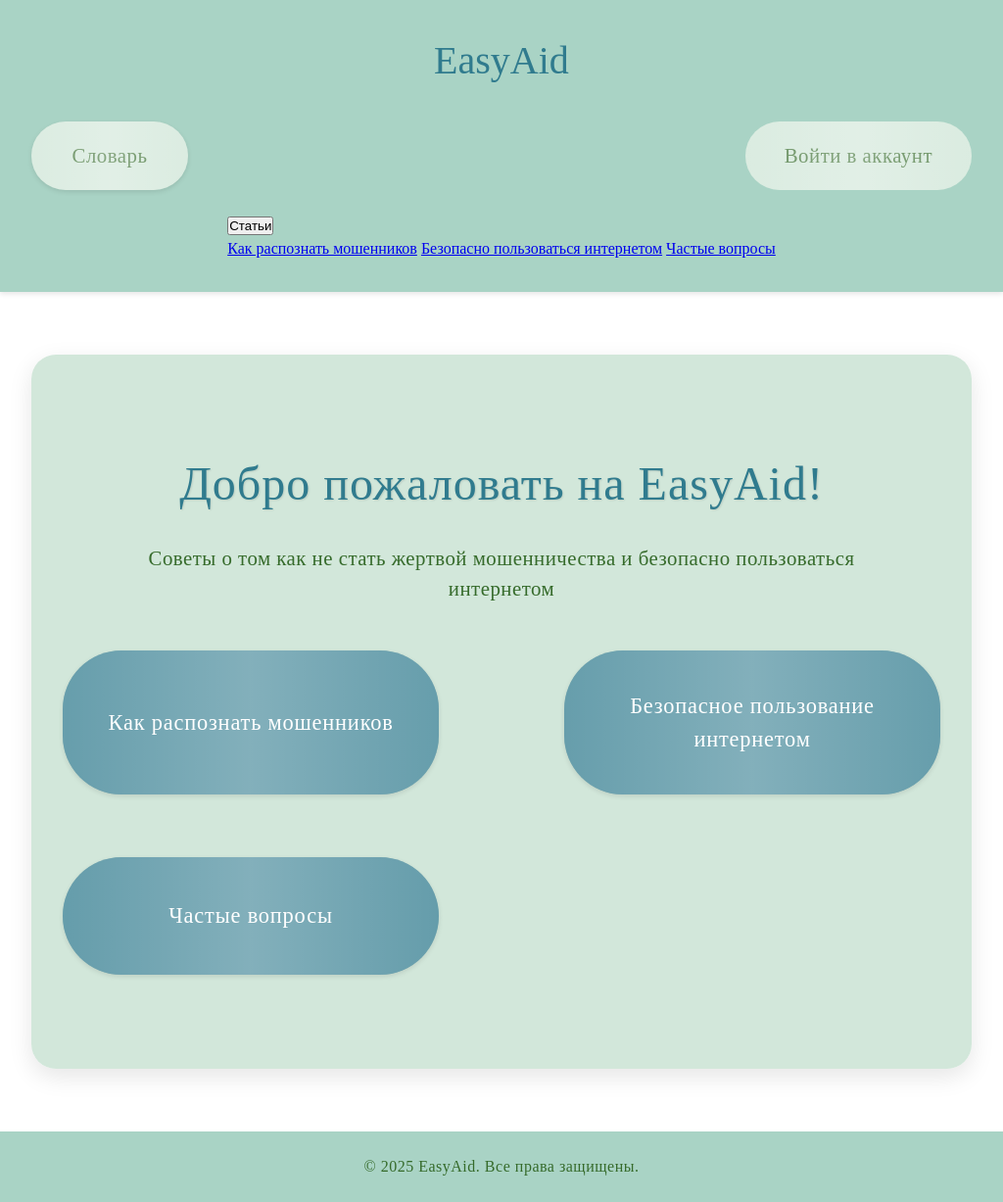
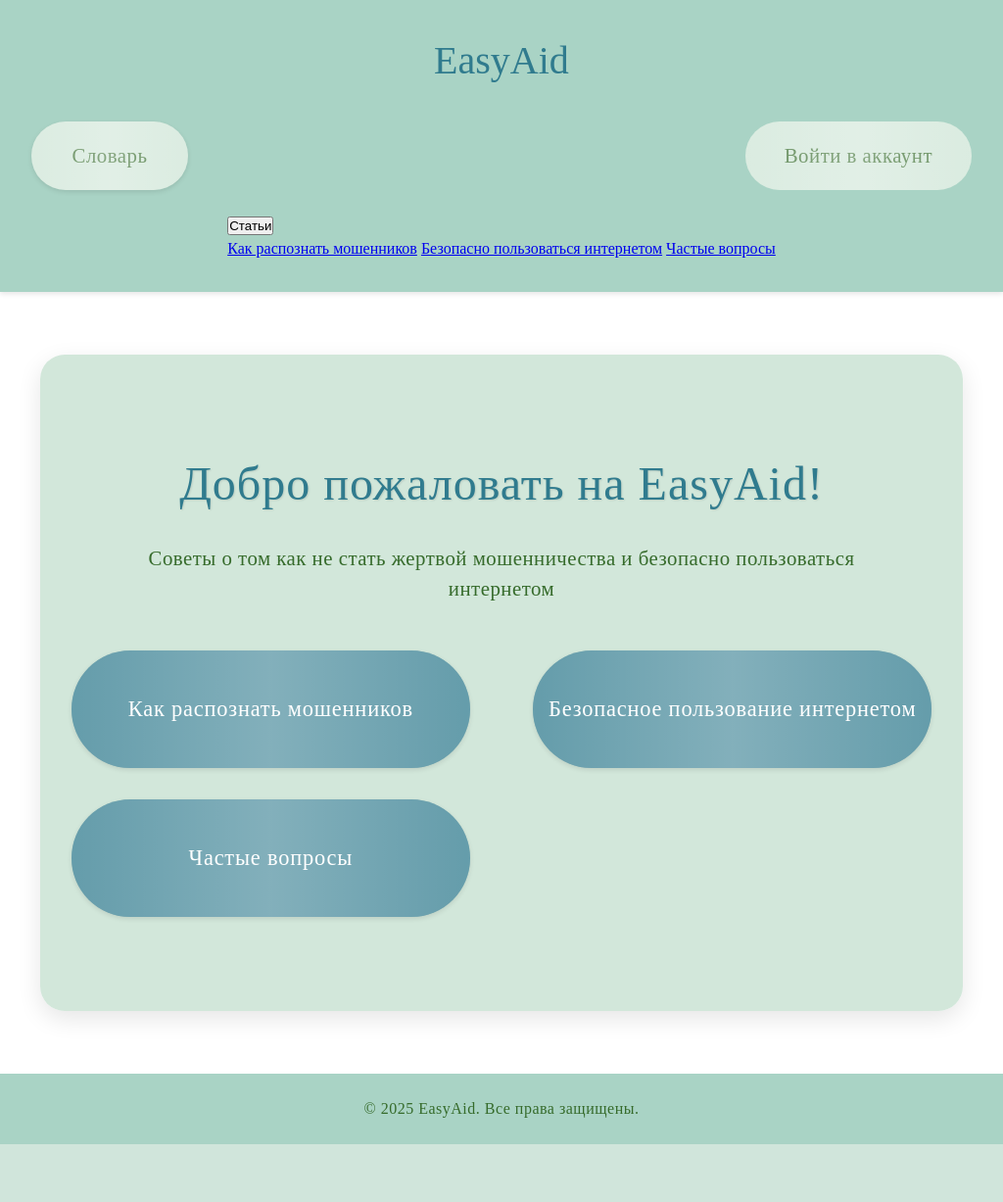
Before and after one commit to illidirr/easyaid-2025, a Django app: page / in a window 1024 px wide. Shown: the whole page at 98% size. After the commit the page ends 1168 px from the top, so only its background shows below. Run offline with Django 4.2, Linux system fonts and the light colour scheme; parts of the project's set-up code (start-up, migrations or seed data) failed here and were passed over.

Commit message:
Update base.html
Signed-off-by: illidirr <zhdanko.y@bk.ru>

```diff
--- a/main/templates/main/base.html
+++ b/main/templates/main/base.html
@@ -1540,6 +1540,25 @@ header {
     align-items: center;
     gap: 1rem;
 }
+@media (min-width: 769px) {
+    .button-grid {
+        grid-template-columns: repeat(3, 1fr);
+        gap: 3rem 6rem;
+    }
+}
+
+@media (max-width: 1024px) and (min-width: 769px) {
+    .button-grid {
+        grid-template-columns: repeat(2, 1fr);
+        gap: 2rem 4rem;
+    }
+}
+@media (max-width: 768px) {
+    .button-grid {
+        grid-template-columns: 1fr;
+        gap: 2rem;
+    }
+}
     </style>
 
     <meta charset="UTF-8">
```
